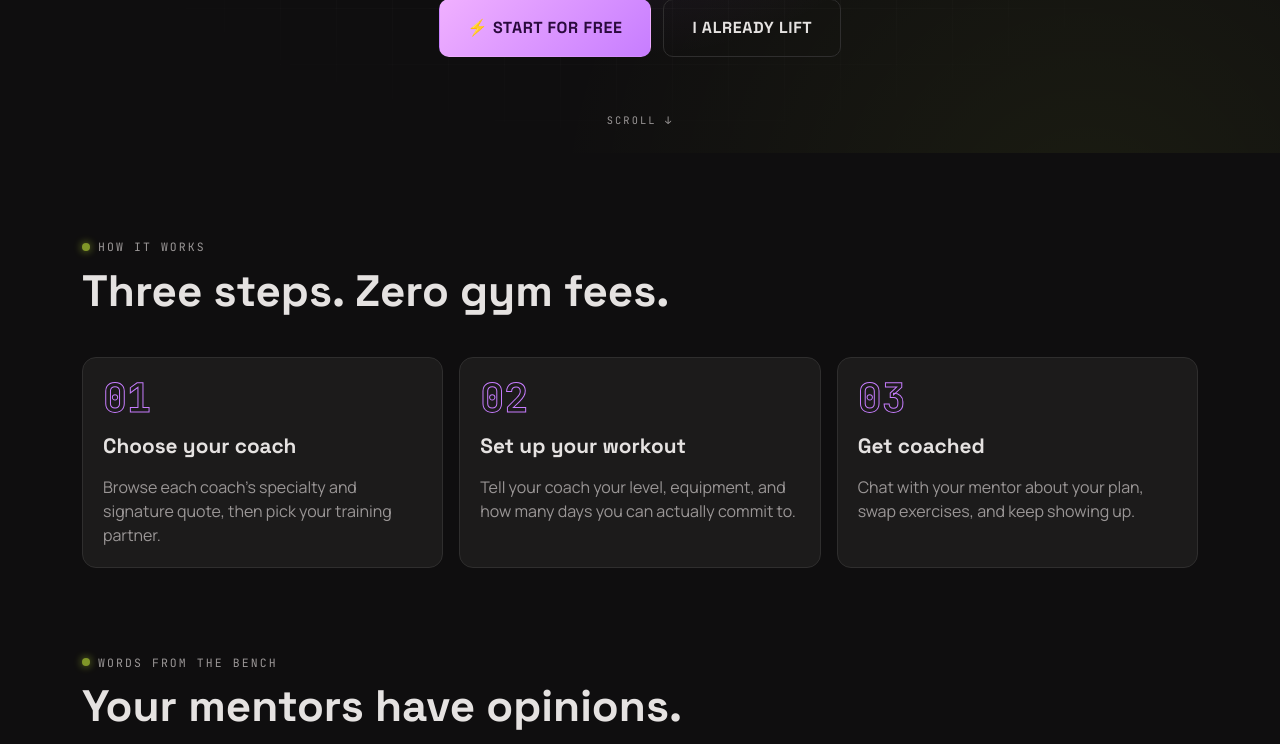
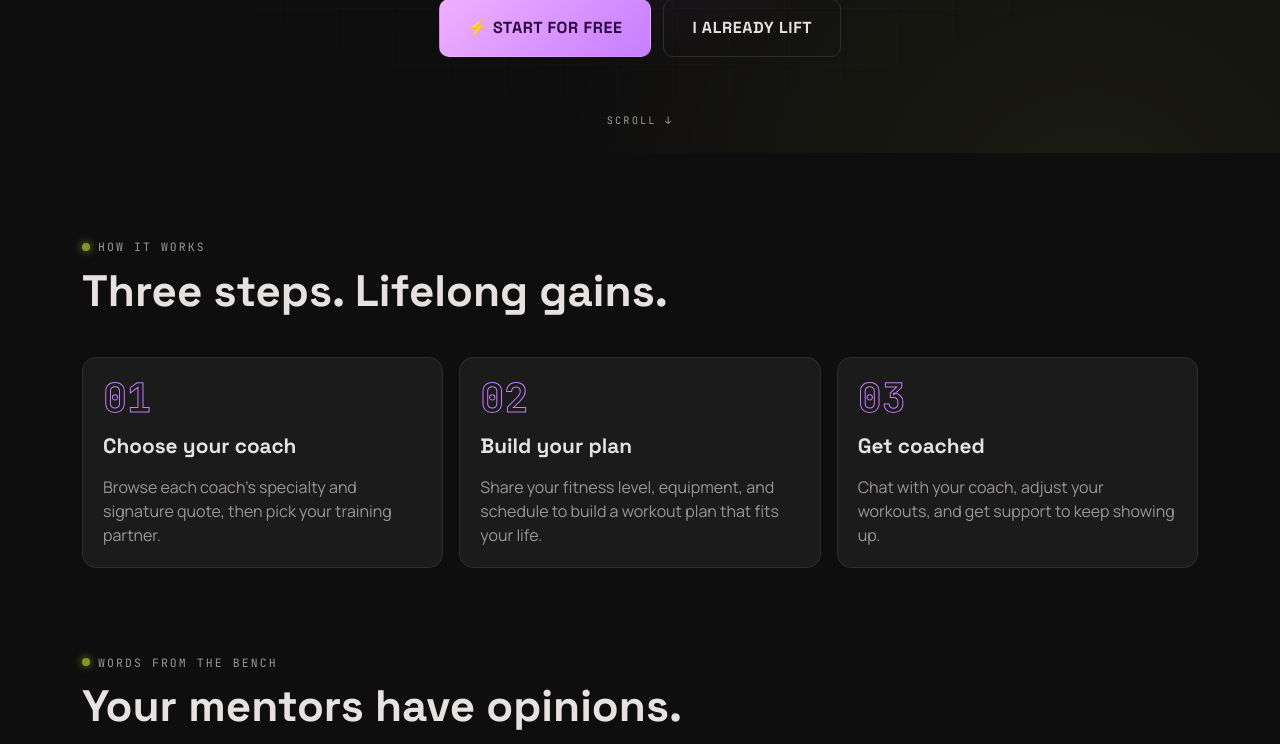
Before and after one commit to LZCR-JP/only_gains, a Rails app: page / in a window 1280 px wide. Shown: the part 672-1416 px from the top of the page. Run offline with Rails 7, Linux system fonts and the light colour scheme; data comes from the database, SQL or seed files in the repository; style sheets or scripts are compiled from the project's sources; parts of the project's set-up code (start-up, migrations or seed data) failed here and were passed over; some libraries are stand-ins or nearby versions.

Commit message:
polished the landing page

```diff
--- a/app/views/pages/home.html.erb
+++ b/app/views/pages/home.html.erb
@@ -34,13 +34,13 @@
 <section class="gf-section">
   <div class="container">
     <span class="gf-eyebrow"><span class="gf-dot"></span>How it works</span>
-    <h2 class="gf-section-title">Three steps. Zero gym fees.</h2>
+    <h2 class="gf-section-title">Three steps. Lifelong gains.</h2>
 
     <div class="row g-3" data-controller="reveal" data-reveal-stagger-value="120">
       <% [
-        ["01", "Choose your coach", "Browse each coach’s specialty and signature quote, then pick your training partner."],
-        ["02", "Set up your workout", "Tell your coach your level, equipment, and how many days you can actually commit to."],
-        ["03", "Get coached", "Chat with your mentor about your plan, swap exercises, and keep showing up."]
+        ["01", "Choose your coach", "Browse each coach's specialty and signature quote, then pick your training partner."],
+        ["02", "Build your plan", "Share your fitness level, equipment, and schedule to build a workout plan that fits your life."],
+        ["03", "Get coached", "Chat with your coach, adjust your workouts, and get support to keep showing up."]
       ].each do |num, title, body| %>
         <div class="col-md-4" data-reveal-target="item">
           <article class="gf-card gf-step" data-controller="tilt">
```
